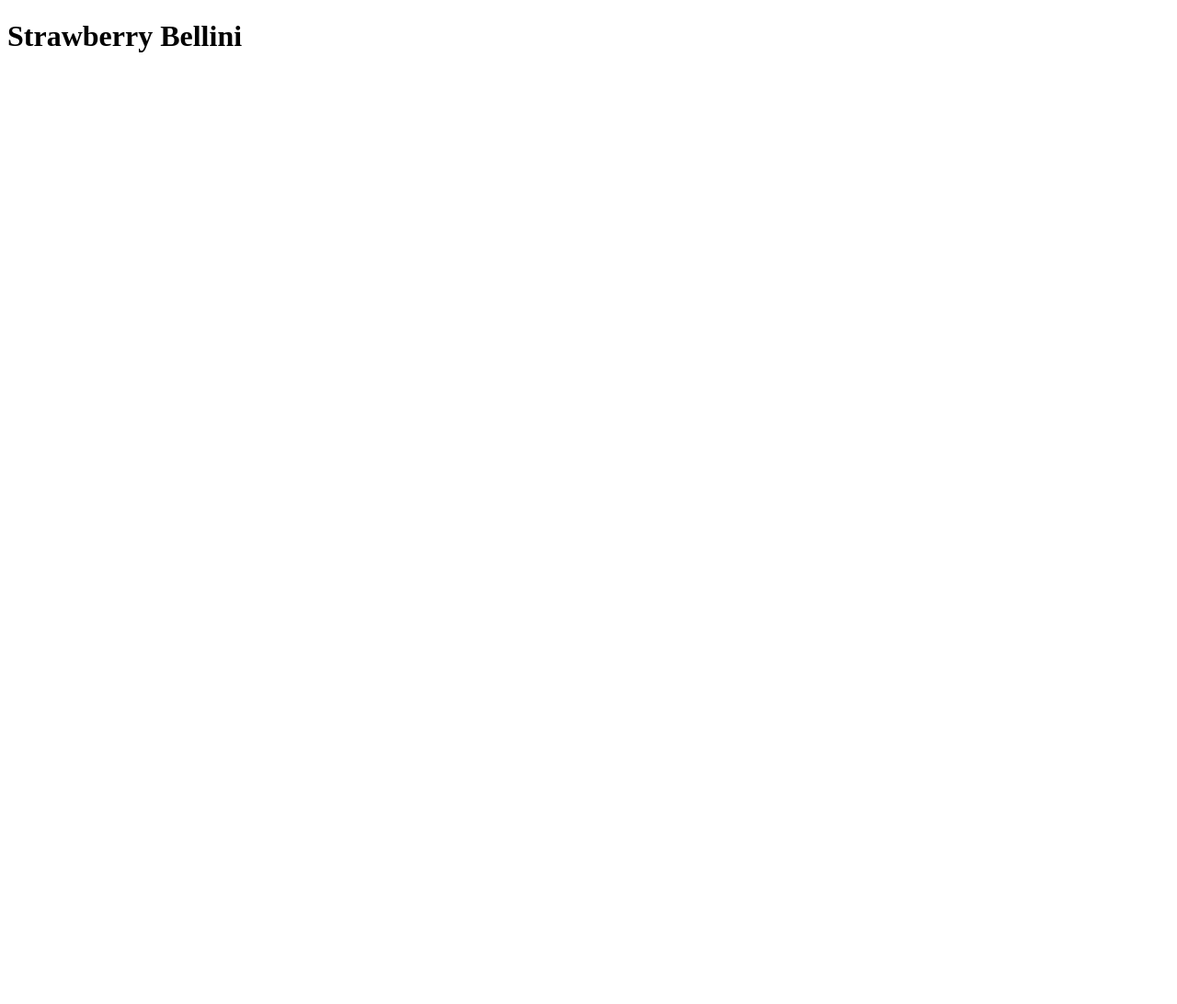
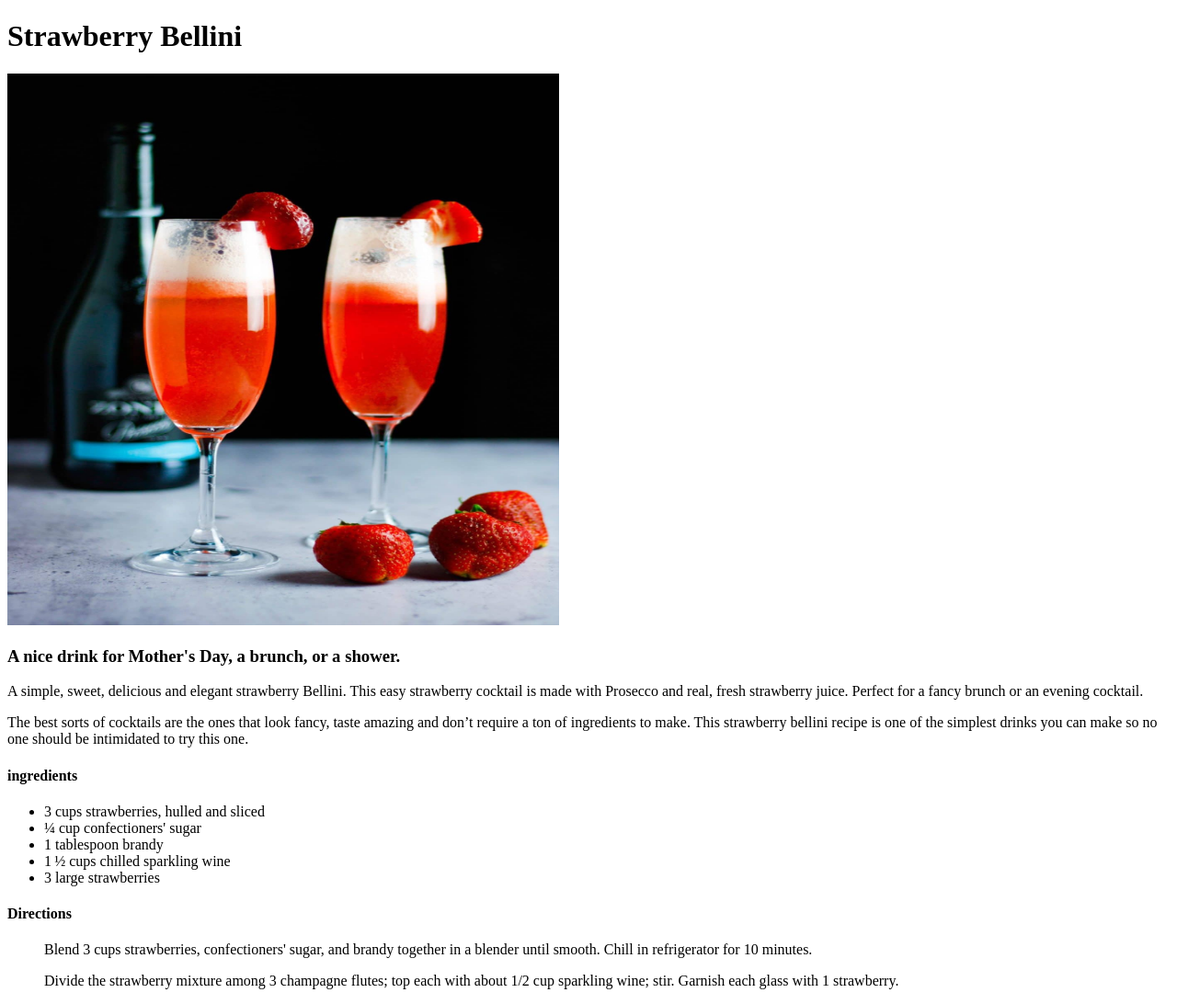
Before and after one commit to lanzmoncis/odin-recipes, a plain HTML site: page recipes/strawberry-bellini.html in a window 1280 px wide. Shown: the whole page at 92% size. Before the commit the page ends 800 px from the top, so only its background shows below. Drawn offline with Linux system fonts and the light colour scheme.

Commit message:
added images and text

```diff
--- a/recipes/strawberry-bellini.html
+++ b/recipes/strawberry-bellini.html
@@ -6,6 +6,29 @@
 </head>
 <body>
     <h1>Strawberry Bellini</h1>
-
+    <img src="../images/strawberry.jpg" alt="A nice strawberry Bellini Drink" style="width:600px;height:600px;">
+    <h3>A nice drink for Mother's Day, a brunch, or a shower.</h3>
+    <p>A simple, sweet, delicious and elegant strawberry Bellini.
+    This easy strawberry cocktail is made with Prosecco and real, fresh strawberry juice.
+    Perfect for a fancy brunch or an evening cocktail.</p>
+    <p>The best sorts of cocktails are the ones that look fancy, taste amazing and don’t require a ton of ingredients to make.
+    This strawberry bellini recipe is one of the simplest drinks you can make so no one should be intimidated to try this one.</p>
+    <div>
+        <h4>ingredients</h4>
+        <ul>
+            <li>3 cups strawberries, hulled and sliced</li>
+            <li>¼ cup confectioners' sugar</li>
+            <li>1 tablespoon brandy</li>
+            <li>1 ½ cups chilled sparkling wine</li>
+            <li>3 large strawberries</li>
+        </ul>
+    </div>
+    <div>
+        <h4>Directions</h4>
+        <ol>Blend 3 cups strawberries, confectioners' sugar, and brandy together in a blender until smooth.
+        Chill in refrigerator for 10 minutes.</ol>
+        <ol>Divide the strawberry mixture among 3 champagne flutes; top each with about 1/2 cup sparkling wine; stir.
+        Garnish each glass with 1 strawberry.</ol>
+    </div>
 </body>
 </html>
```
Also changed, not shown: images/strawberry.jpg (added), 2 other files.
